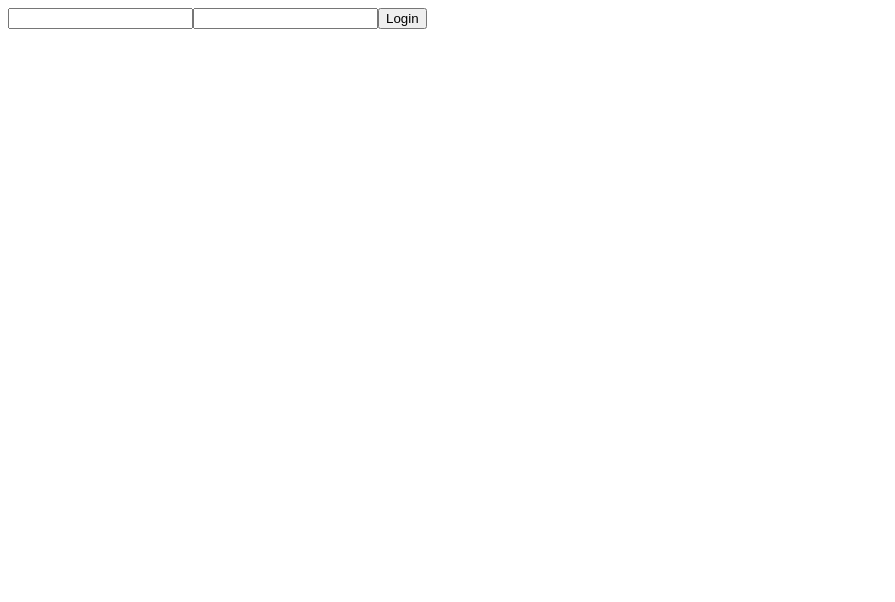
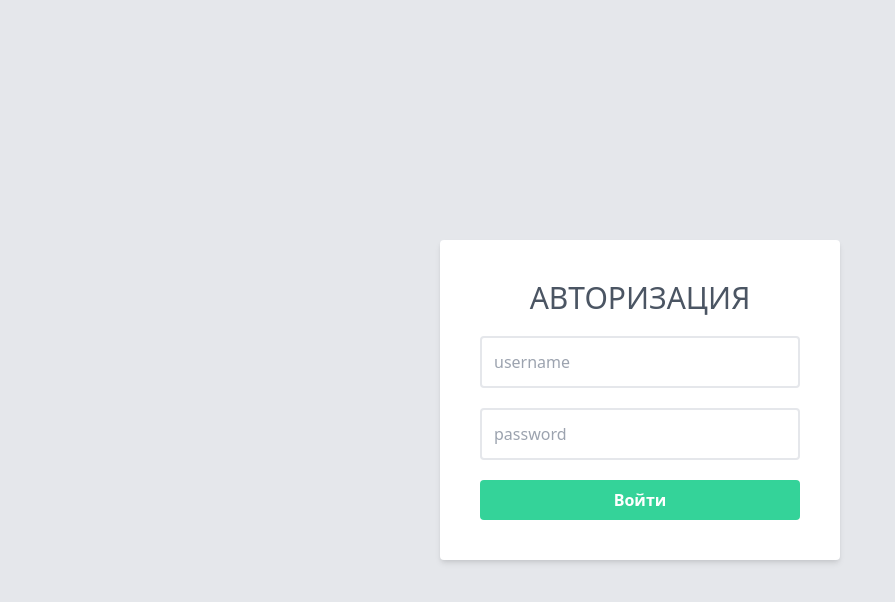
Before and after one commit to s1veme/on-foil, a Vue app: page /login in a window 1280 px wide. Shown: the top 602 px of the page, without its empty margins (0-895 px from the left). Built offline with nearby package versions, Linux system fonts and the light colour scheme.

Commit message:
add(frontend): add tailwind, add v-admin-header, add method login/logout.

```diff
--- /dev/null
+++ b/postcss.config.js
@@ -0,0 +1,6 @@
+module.exports = {
+  plugins: {
+    tailwindcss: {},
+    autoprefixer: {}
+  }
+}
--- /dev/null
+++ b/src/assets/tailwind.css
@@ -0,0 +1,5 @@
+@tailwind base;
+
+@tailwind components;
+
+@tailwind utilities;
--- /dev/null
+++ b/src/components/admin-panel/v-admin-header.vue
@@ -0,0 +1,21 @@
+<template>
+	<div class="v-admin-header container mx-auto py-2 font-Montserrat flex">
+		<button class="inline-flex items-center" @click="logout">
+			<img src="@/assets/svg/exit.svg" alt="exit image" class="mr-2 w-4">
+			<p class="text-2xl">Выйти из сессии</p>
+		</button>
+	</div>
+</template>
+
+<script>
+export default {
+	name: 'v-admin-header',
+
+	methods: {
+		logout() {
+			this.$store.dispatch('logout');
+			this.$router.push('/');
+		}
+	}
+}
+</script>
--- /dev/null
+++ b/src/components/admin-panel/v-admin-panel.vue
@@ -0,0 +1,71 @@
+<template>
+    <div class="v-admin-panel">
+        <v-admin-header>
+            Андрей
+        </v-admin-header>
+        <h1>ADMIN-PANEL</h1>
+        {{ reservation }}
+    </div>
+</template>
+
+<script>
+import vAdminHeader from '@/components/admin-panel/v-admin-header'
+export default {
+    name: 'v-admin-panel',
+    data: function() {
+        return {
+          connection: null,
+          reservation: null
+        }
+    },
+
+    methods: {
+        socketMessage() {
+            const message = JSON.parse(event.data);
+
+            if (message.action === 'give_reservation') {
+                this.reservation = message.data.reservation
+            }
+            if (message.action === 'add_reservation') {
+                const index = this.reservation.findIndex(function(voteItem) {
+                    return voteItem.id == message.data.detail.id
+                })
+
+                this.reservation[index].reservation.push(message.data.detail.reservation)
+            }
+        },
+        socketInit() {
+            console.log("Starting connection to WebSocket Server")
+            this.connection = new WebSocket(
+                "ws://127.0.0.1:8000/connect"
+                + "?token="
+                + this.$store.state.user.token
+            )
+
+            this.connection.onmessage = this.socketMessage;
+
+            this.connection.onopen = function(event) {
+                console.log(event)
+                console.log("Successfully connected to the echo websocket server...")
+            }
+
+            this.connection.onclose = function(event) {
+                console.log(event);
+                console.log("WebSocket is closed now.");
+            }
+        },
+    },
+    created() {
+        this.$nextTick(() => {
+            if (this.$store.state.user.token) {
+                this.socketInit()
+            }
+        })
+    },
+
+    components: {
+        vAdminHeader
+    }
+
+}
+</script>
--- a/src/components/v-admin-panel.vue
+++ /dev/null
@@ -1,63 +0,0 @@
-<template>
-    <div class="v-admin-panel">
-        <h1>ADMIN-PANEL</h1>
-        {{ reservation }}
-    </div>
-</template>
-
-<script>
-export default {
-    name: 'v-admin-panel',
-    data: function() {
-        return {
-          connection: null,
-          reservation: null
-        }
-    },
-
-    methods: {
-        socketMessage() {
-            const message = JSON.parse(event.data);
-
-            if (message.action === 'give_reservation') {
-                this.reservation = message.data.reservation
-            }
-            if (message.action === 'add_reservation') {
-                const index = this.reservation.findIndex(function(voteItem) {
-                    return voteItem.id == message.data.detail.id
-                })
-
-                this.reservation[index].reservation.push(message.data.detail.reservation)
-            }
-        },
-        socketInit() {
-            console.log("Starting connection to WebSocket Server")
-            this.connection = new WebSocket(
-                "ws://127.0.0.1:8000/connect"
-                + "?token="
-                + this.$store.state.user.token
-            )
-
-            this.connection.onmessage = this.socketMessage;
-
-            this.connection.onopen = function(event) {
-                console.log(event)
-                console.log("Successfully connected to the echo websocket server...")
-            }
-
-            this.connection.onclose = function(event) {
-                console.log(event);
-                console.log("WebSocket is closed now.");
-            }
-        },
-    },
-    created() {
-        this.$nextTick(() => {
-            if (this.$store.state.user.token) {
-                this.socketInit()
-            }
-        })
-    },
-
-}
-</script>
--- a/src/components/v-login.vue
+++ b/src/components/v-login.vue
@@ -1,11 +1,14 @@
 <template>
-	<div class="v-login">
-		<form @submit.prevent="getLogin">
-			<input type="text" v-model="username" required>
-			<input type="password" v-model="password" required>
-			<button type="submit">
-				Login
-			</button>
+<div class="v-login w-screen h-screen flex justify-center items-center bg-gray-200">
+		<form class="p-10 bg-white rounded flex justify-center items-center flex-col shadow-md" @submit.prevent="getLogin">
+			<p class="mb-5 text-3xl uppercase text-gray-600">Авторизация</p>
+			<input type="login" name="login" class="mb-5 p-3 w-80 focus:border-green-400 rounded border-2 outline-none" autocomplete="off" placeholder="username" required
+			v-model="username"
+			>
+			<input type="password" name="password" class="mb-5 p-3 w-80 focus:border-green-400 rounded border-2 outline-none" autocomplete="off" placeholder="password" required
+			v-model="password"
+			>
+			<button class="bg-green-400 hover:bg-green-500 text-white font-bold p-2 rounded w-80" id="login" type="submit"><span>Войти</span></button>
 		</form>
 	</div>
 </template>
--- a/src/main.js
+++ b/src/main.js
@@ -3,6 +3,7 @@ import App from './App.vue'
 import axios from "axios";
 import store from './vuex/store'
 import router from './router'
+import './assets/tailwind.css'
 
 
 axios.defaults.baseURL = 'http://127.0.0.1:8000';
--- a/src/router.js
+++ b/src/router.js
@@ -4,7 +4,7 @@ import store from "@/vuex/store";
 const routes = [
     {
         path: '/',
-        component: () => import('@/components/v-admin-panel'),
+        component: () => import('@/components/admin-panel/v-admin-panel'),
         name: 'admin-panel',
         meta: {
             accessTokenExpected: true
--- a/src/vuex/store.js
+++ b/src/vuex/store.js
@@ -35,6 +35,11 @@ let store = createStore({
 
 				return true
 			}
+		},
+
+		logout() {
+			this.token = ''
+			localStorage.removeItem('token')
 		}
 	},
 	getters: {}
--- /dev/null
+++ b/tailwind.config.js
@@ -0,0 +1,14 @@
+module.exports = {
+  purge: { content: ['./public/**/*.html', './src/**/*.vue'] },
+  darkMode: false, // or 'media' or 'class'
+  theme: {
+    fontFamily: {
+      'Montserrat': ['Montserrat']
+    },
+    extend: {},
+  },
+  variants: {
+    extend: {},
+  },
+  plugins: [],
+}
```
Also changed, not shown: package.json (+6 -1 lines), src/assets/svg/exit.svg (added), 1 other file (tests, documents, lock files or other folders).
